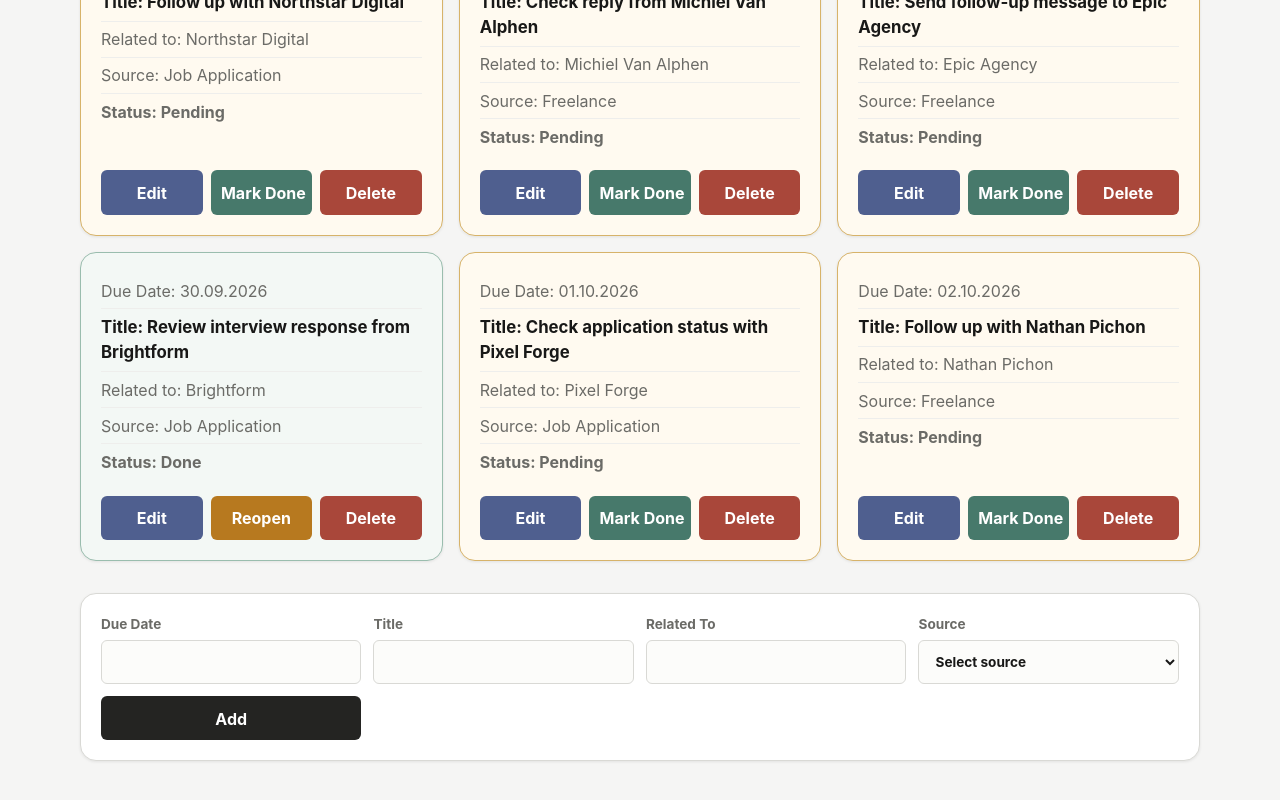
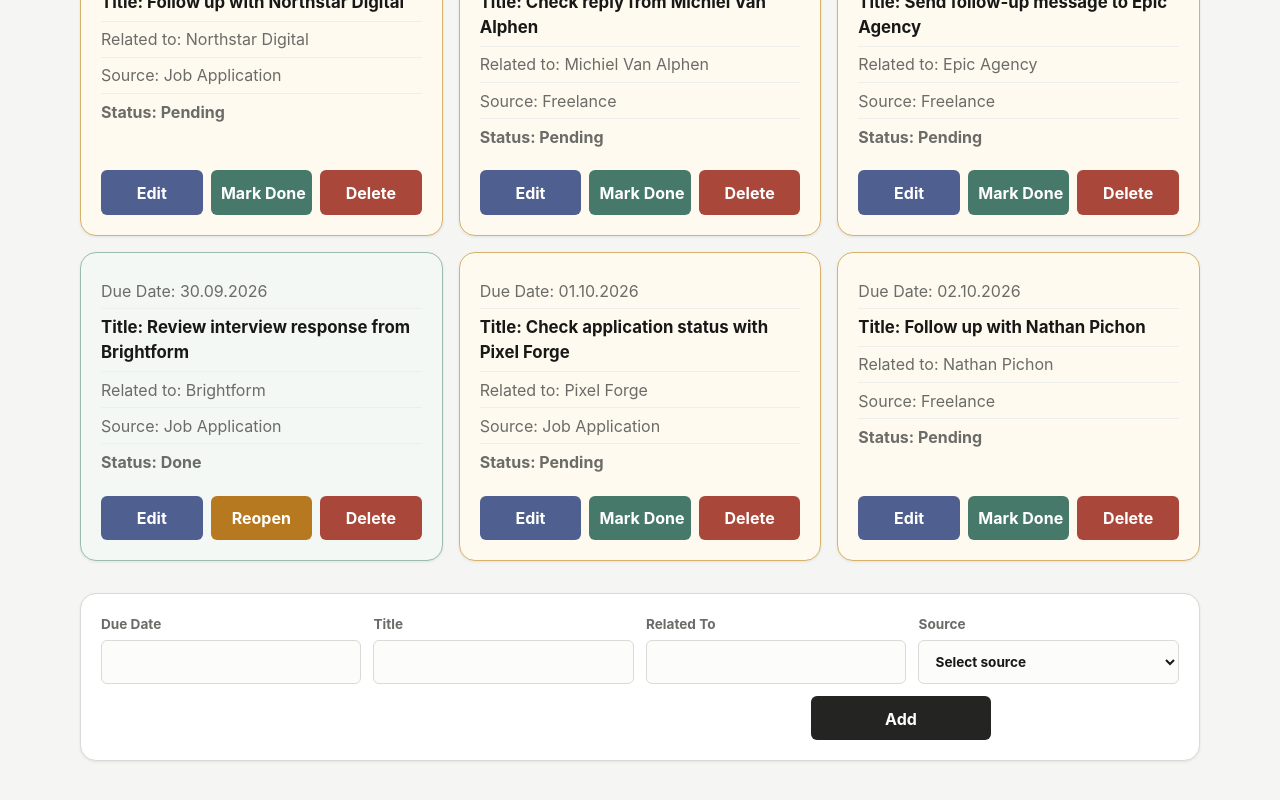
Before and after one commit to LejeuneA/Pitchboard, a React (Vite) app: page / in a window 1280 px wide. Shown: the part 330-1130 px from the top of the page. Built offline with nearby package versions, Linux system fonts and the light colour scheme.

Commit message:
Refine edit form action button layout

```diff
--- a/src/styles/global.scss
+++ b/src/styles/global.scss
@@ -262,24 +262,17 @@
 }
 
 .form-actions {
-  display: flex;
+  grid-column: 3 / 5;
+  justify-self: end;
+
+  display: grid;
+  grid-template-columns: repeat(2, minmax(140px, 180px));
   gap: 0.5rem;
   align-self: end;
 
   button {
-    flex: 1 1 0;
+    width: 100%;
     min-width: 0;
-  }
-
-  &:has(button + button) {
-    grid-column: 1 / -1;
-    display: grid;
-    grid-template-columns: repeat(2, minmax(0, 1fr));
-    align-self: stretch;
-
-    button {
-      width: 100%;
-    }
   }
 }
 
@@ -473,6 +466,12 @@
       grid-column: 1 / -1;
     }
   }
+
+  .form-actions {
+    grid-column: 1 / -1;
+    justify-self: stretch;
+    grid-template-columns: repeat(2, minmax(0, 1fr));
+  }
 }
 
 @media (max-width: 560px) {
```
